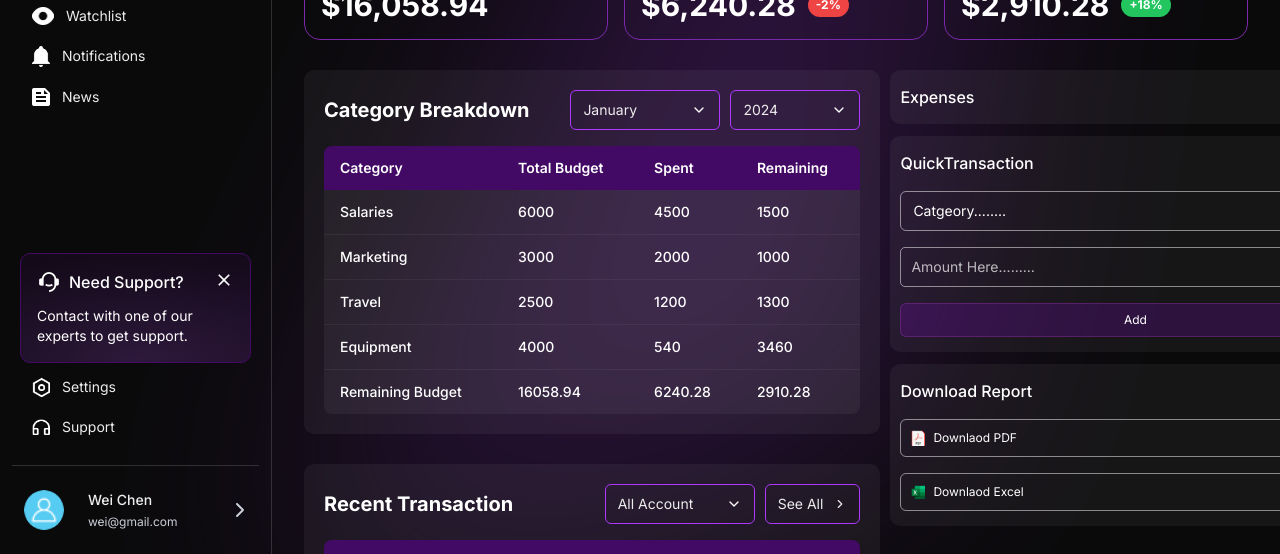
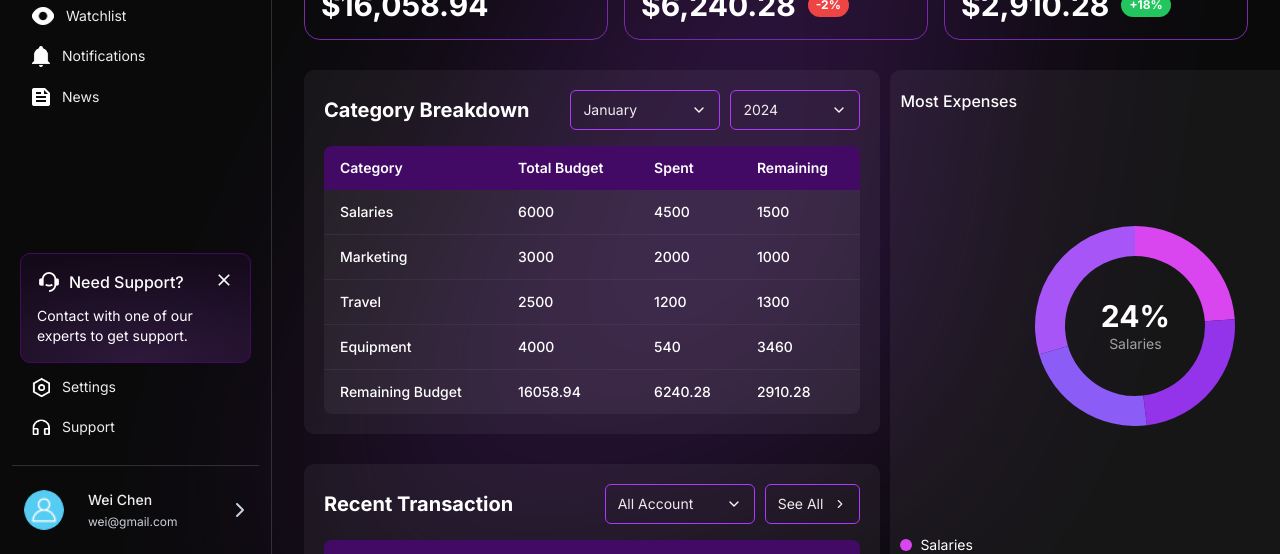
Before and after one commit to mHassan54/basketball, a Next.js app: page /team-management/budget-tracking in a window 1280 px wide. Shown: the part 246-800 px from the top of the page. Built offline with nearby package versions, Linux system fonts and the light colour scheme.

Commit message:
complete budget

```diff
--- a/src/app/team-management/budget-tracking/_components/Expenses/Expenses.tsx
+++ b/src/app/team-management/budget-tracking/_components/Expenses/Expenses.tsx
@@ -1,12 +1,112 @@
-import React from 'react'
+"use client";
+import React, { useEffect, useState } from "react";
+import { PieChart, Pie, Cell, ResponsiveContainer } from "recharts";
+import { ExpenseItem } from "../../_types/Expense";
+import { getRandomNumber } from "@/utils/helpers/getRandomNumber";
+import Button from "@/components/Button";
+import { ChevronRight } from "lucide-react";
 
-const Expenses = () => {
+type ExpensesChartProps = {
+  title?: string;
+  data?: ExpenseItem[];
+  total?: number;
+  currency?: string;
+  detailsButton?: React.ReactNode;
+};
+
+const ExpensesChart: React.FC<ExpensesChartProps> = ({
+  title = "Most Expenses",
+  data,
+  total,
+  currency = "$",
+  detailsButton,
+}) => {
+  const [randomizedData, setRandomizedData] = useState<ExpenseItem[]>([]);
+
+  useEffect(() => {
+    const generatedData =
+      data?.map((item) => ({
+        ...item,
+        value: getRandomNumber(400, 1000),
+      })) || [];
+    setRandomizedData(generatedData);
+  }, [data]);
+
+  const totalValue =
+    total ?? randomizedData.reduce((acc, item) => acc + (item?.value ?? 0), 0);
+  const topExpense = randomizedData?.[0];
+  const topExpensePercentage = topExpense?.value
+    ? ((topExpense?.value / totalValue) * 100).toFixed(0)
+    : "-";
+
+  //   // Handle loading state before random data is set
+  //   if (!randomizedData.length) {
+  //     return null; // or add a loading skeleton here
+  //   }
+
   return (
-    <div className="flex flex-col gap-4 px-[10px] py-[15px] bg-white/5 rounded-[10px] text-white">
-      <h1 className="font-[500]">Expenses</h1>
+    <div className="flex-1 flex flex-col justify-between gap-4 px-[10px] py-[15px] bg-white/5 rounded-[10px] text-white">
+      {/* Header */}
+      <div className="flex justify-between items-center mb-4">
+        <h1 className="font-[500] ">{title}</h1>
+        {detailsButton ?? (
+          <Button
+            title={"Details"}
+            icon={<ChevronRight size={14} />}
+            iconAlignment="right"
+            className="!p-[5px] rounded-md border-purpleFill text-sm"
+          />
+        )}
+      </div>
+
+      {/* Chart */}
+      <div className="relative flex justify-center items-center">
+        <ResponsiveContainer width={200} height={200}>
+          <PieChart>
+            <Pie
+              data={randomizedData}
+              dataKey="value"
+              innerRadius={70}
+              outerRadius={100}
+              stroke="none"
+              startAngle={90}
+              endAngle={-270}
+            >
+              {randomizedData.map((entry, index) => (
+                <Cell key={`cell-${index}`} fill={entry.color} />
+              ))}
+            </Pie>
+          </PieChart>
+        </ResponsiveContainer>
+        <div className="absolute text-center">
+          <div className="text-3xl font-bold">{topExpensePercentage}%</div>
+          <div className="text-sm text-white/60">{topExpense?.name ?? ""}</div>
+        </div>
+      </div>
+
+      {/* Legend */}
+      <div className="mt-4 space-y-2">
+        {randomizedData.map((item, index) => (
+          <div
+            key={index}
+            className="flex justify-between items-center text-sm border-b border-white/20"
+          >
+            <div className="flex items-center gap-2">
+              <span
+                className="w-3 h-3 rounded-full"
+                style={{ backgroundColor: item.color }}
+              ></span>
+              {item.name}
+            </div>
+            <div>
+              {item.value && currency}
+              {item.value ?? "-"}
+            </div>
+          </div>
+        ))}
+      </div>
     </div>
+  );
+};
 
-  )
-}
-
-export default Expenses
+export default ExpensesChart;
--- /dev/null
+++ b/src/app/team-management/budget-tracking/_types/Expense.ts
@@ -0,0 +1,5 @@
+export type ExpenseItem = {
+  name: string;
+  value?: number;
+  color: string;
+};
--- a/src/app/team-management/budget-tracking/page.tsx
+++ b/src/app/team-management/budget-tracking/page.tsx
@@ -8,6 +8,13 @@ import RecentTransaction from "./_components/RecentTransaction";
 import Expenses from "./_components/Expenses";
 import QuickTransaction from "./_components/QuickTransaction";
 import DownloadReport from "./_components/DownloadReport";
+
+const expenses = [
+  { name: "Salaries", color: "#D946EF" },
+  { name: "Travel", color: "#9333EA" },
+  { name: "Equipment", color: "#8B5CF6" },
+  { name: "Marketing", color: "#A855F7" },
+];
 
 const BudgetTracking = () => {
   const handleBackClick = async () => {
@@ -41,7 +48,7 @@ const BudgetTracking = () => {
 
         {/* right side container */}
         <div className="flex-1 flex flex-col gap-3">
-          <Expenses />
+          <Expenses data={expenses} />
           <QuickTransaction />
           <DownloadReport />
         </div>
--- /dev/null
+++ b/src/utils/helpers/getRandomNumber.ts
@@ -0,0 +1,3 @@
+export const getRandomNumber = (min: number = 400, max: number = 1000): number => {
+  return Math.floor(Math.random() * (max - min + 1)) + min;
+};
```
